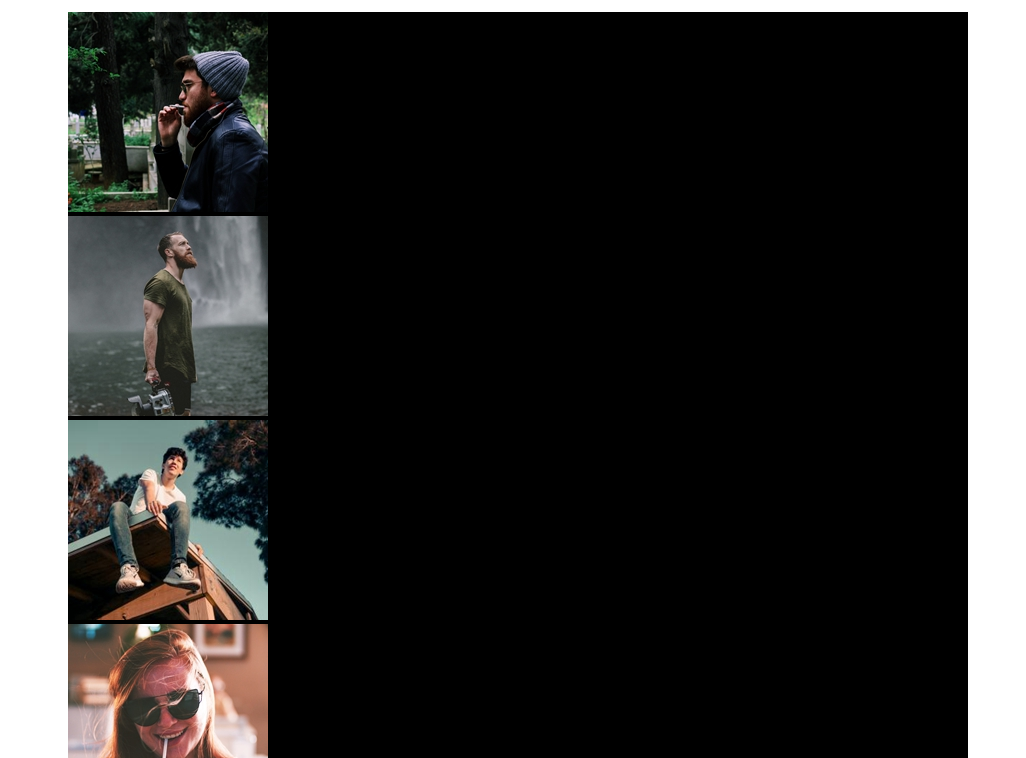
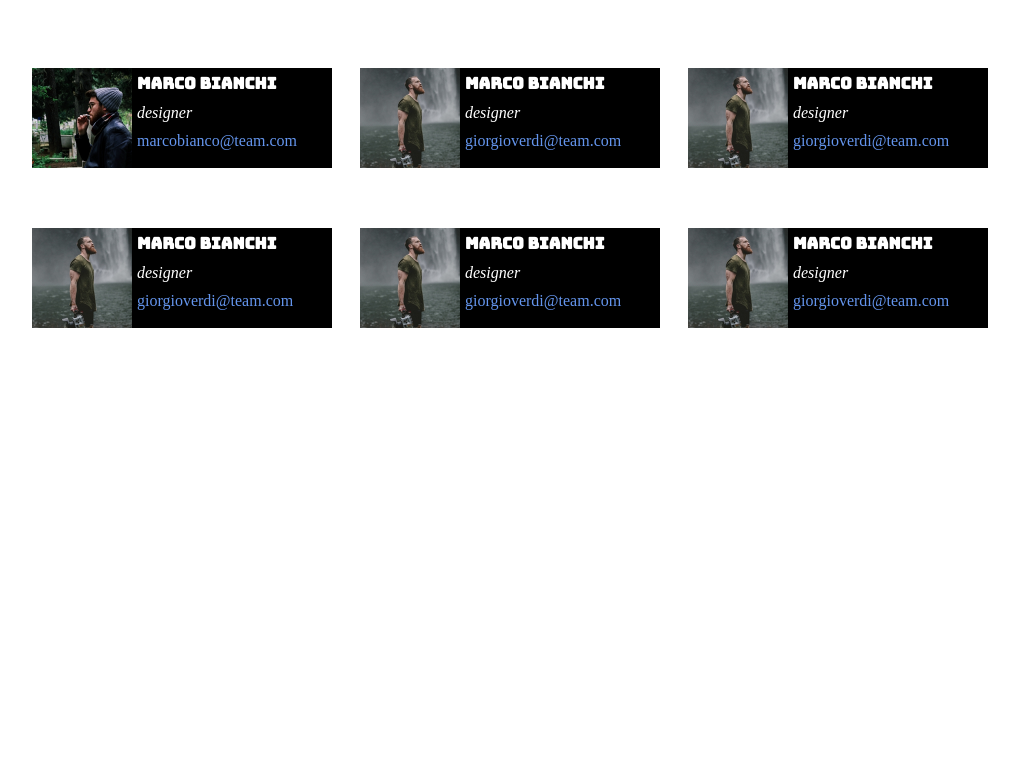
Before and after one commit to ArrobbioUmberto/html-css-float-cards, a plain HTML site: page index.html in a window 1280 px wide. Shown: the part 121-879 px from the top of the page, without its empty margins (122-1148 px from the left). After the commit the page ends 800 px from the top, so only its background shows below. Drawn offline with Linux system fonts and the light colour scheme.

Commit message:
2 step parte float e css

```diff
--- a/css/style.css
+++ b/css/style.css
@@ -7,12 +7,54 @@ header{
     text-align: center;
 }
 header, main{
-    max-width: 900px;
+    max-width: 1000px;
     margin: 30px auto;
 }
-main{
+h1{
+    color:pink;
+    font-family: 'Bungee', cursive;}
+.box{
+    width: 300px;
+    height: 100px;
+    float: left;
+    margin: 30px 14px;
+    box-shadow: 100px;
+}
+.clearfix::after{
+    content: "";
+    display: table;
+    clear: both;
+}
+p{
+    padding: 10px;
+}
+
+div p{
+    color:white;
+    padding: 5px;
+}
+img{
+    width: 100%;
+    height: 100%;
+}
+.box_image{
+    float: left;
+    height: 100px;
+    width: 100px;
+}
+.box_content{
+    float: left;
+    width: 200px;
+    height: 100px;
     background-color: black;
 }
-.box{
-    background-color: black;
+.name{
+    font-weight: bold;
+    font-family: 'Bungee', cursive;
 }
+.job{
+    font-style: italic;
+}
+.mail{
+    color: cornflowerblue;
+}
--- a/index.html
+++ b/index.html
@@ -6,6 +6,10 @@
     <meta name="viewport" content="width=device-width, initial-scale=1.0">
     <title>Document</title>
     <link rel="stylesheet" href="css/style.css">
+    <link rel="preconnect" href="https://fonts.googleapis.com">
+<link rel="preconnect" href="https://fonts.gstatic.com" crossorigin>
+<link href="https://fonts.googleapis.com/css2?family=Bungee&family=Lato:wght@100;300;400;700&display=swap" rel="stylesheet">
+
 </head>
 <body>
     <!-- header con titolo e parte del testo -->
@@ -16,44 +20,67 @@
         </p>
     </header>
     <main>
-        <div class="container">
+      <div class="container clearfix">
         <div class="box">
-                <figure class="box__image">
-                    <img src="assets/img/male1.png" alt="ragazzo 1">
-                </figure>
-                <div class=" box__content"></div>
+            <div class="box_image">
+                <img src="assets/img/male1.png" alt="ragazzo1">
+            </div>
+            <div class="box_content">
+                <p class="name">MARCO BIANCHI</p>
+                <p class="job"> designer</p>
+                <p class="mail"> marcobianco@team.com</p>
+            </div>
         </div>
         <div class="box">
-                <figure class="box__image">
-                    <img src="assets/img/male2.png" alt="ragazzo 2">
-                </figure>
-                <div class=" box__content"></div>
+            <div class="box_image">
+                <img src="assets/img/male2.png" alt="ragazzo2">
+            </div>
+            <div class="box_content">
+                <p class="name">Marco Bianchi</p>
+                <p class="job"> designer</p>
+                <p class="mail"> giorgioverdi@team.com</p>
+            </div>
         </div>
         <div class="box">
-                <figure class="box__image">
-                    <img src="assets/img/male3.png" alt="ragazzo 1">
-                </figure>
-                <div class=" box__content"></div>
+            <div class="box_image">
+                <img src="assets/img/male2.png" alt="ragazzo2">
+            </div>
+            <div class="box_content">
+                <p class="name">Marco Bianchi</p>
+                <p class="job"> designer</p>
+                <p class="mail"> giorgioverdi@team.com</p>
+            </div>
         </div>
         <div class="box">
-                <figure class="box__image">
-                    <img src="assets/img/female1.png" alt="ragazza 1">
-                </figure>
-                <div class=" box__content"></div>
+            <div class="box_image">
+                <img src="assets/img/male2.png" alt="ragazzo2">
+            </div>
+            <div class="box_content">
+                <p class="name">Marco Bianchi</p>
+                <p class="job"> designer</p>
+                <p class="mail"> giorgioverdi@team.com</p>
+            </div>
         </div>
         <div class="box">
-                <figure class="box__image">
-                    <img src="assets/img/female2.png" alt="ragazza 2">
-                </figure>
-                <div class=" box__content"></div>
+            <div class="box_image">
+                <img src="assets/img/male2.png" alt="ragazzo2">
+            </div>
+            <div class="box_content">
+                <p class="name">Marco Bianchi</p>
+                <p class="job"> designer</p>
+                <p class="mail"> giorgioverdi@team.com</p>
+            </div>
         </div>
         <div class="box">
-                <figure class="box__image">
-                    <img src="assets/img/female3.png" alt="ragazza 3">
-                </figure>
-                <div class=" box__content"></div>
+            <div class="box_image">
+                <img src="assets/img/male2.png" alt="ragazzo2">
             </div>
-
+            <div class="box_content">
+                <p class="name">Marco Bianchi</p>
+                <p class="job"> designer</p>
+                <p class="mail"> giorgioverdi@team.com</p>
+            </div>
+        </div>
 
        </div>
     </main>
```
Lines whose indentation alone changed are shown as unchanged.
